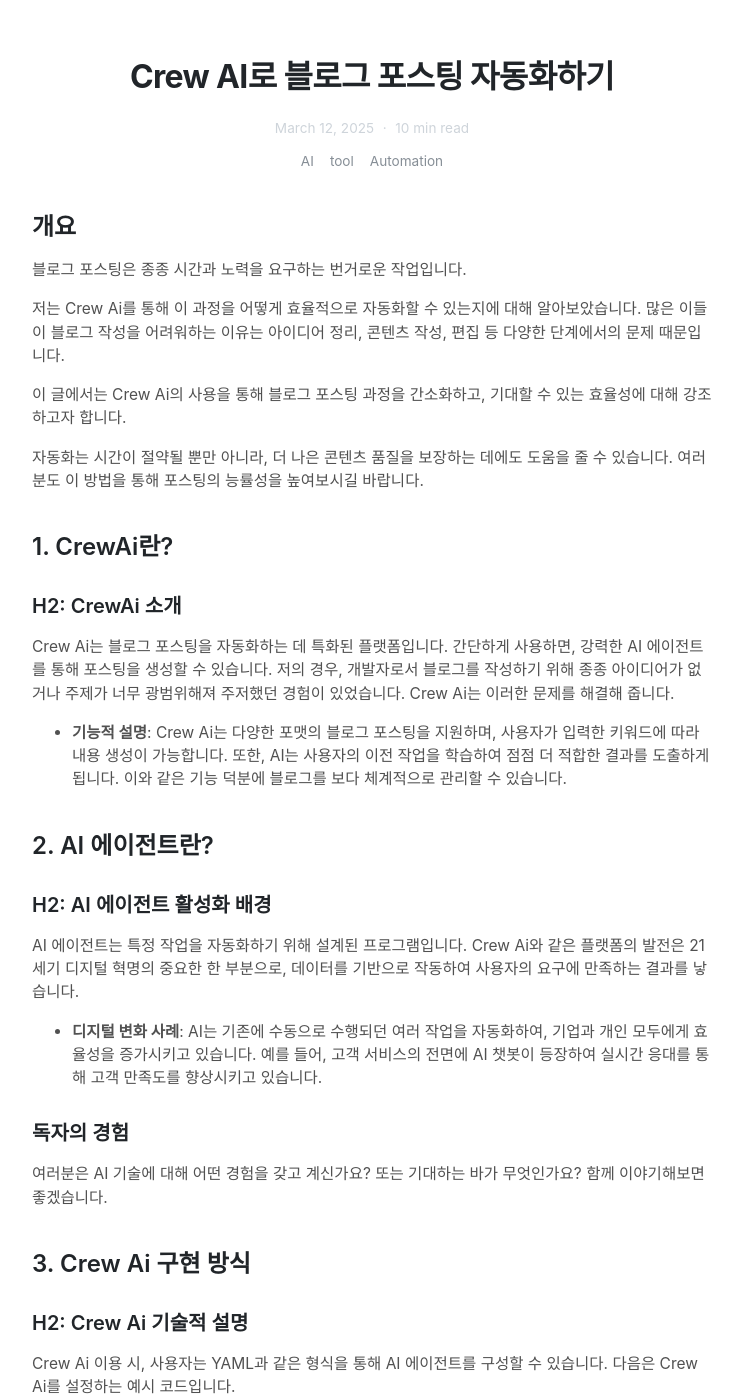
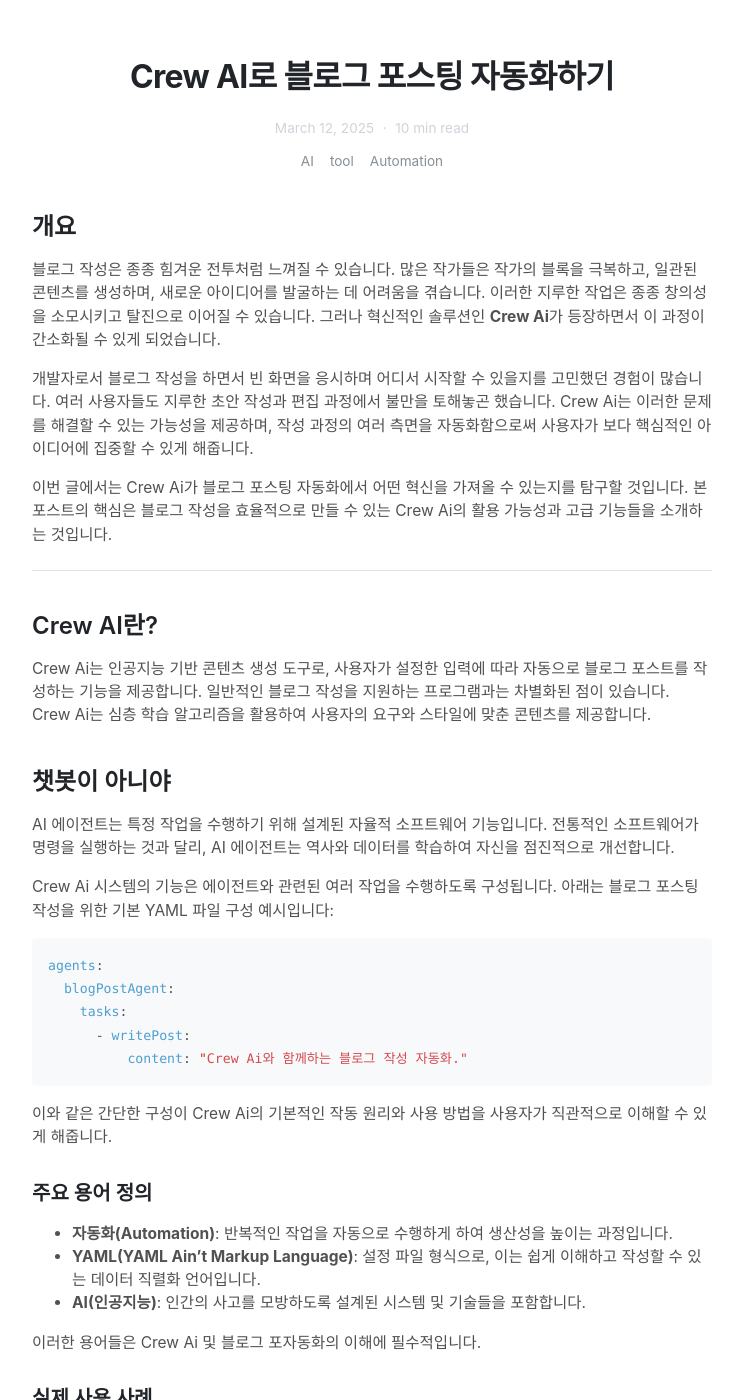
Before and after one commit to dc143cDev/dc143cDev.github.io, a Jekyll site: the page built from _posts/2025-03-12-crewai-01.md, in a window 1280 px wide and 1400 px high, scrolled down 212 px. Shown: the whole window, without its empty margins (268-1011 px from the left). Built offline with Jekyll 4.4.1, drawn with Linux system fonts in a browser that asks for light colours; some web fonts are replaced; some of the changed text lies outside the part shown.

Commit message:
Update 2025-03-12-crewai-01.md

````diff
--- a/_posts/2025-03-12-crewai-01.md
+++ b/_posts/2025-03-12-crewai-01.md
@@ -7,59 +7,74 @@
 subtitle: "AI 에이전트들을 서로 협업시켜 블로그 포스팅을 작성하게 해봅니다."
 ---
 ## 개요
+블로그 작성은 종종 힘겨운 전투처럼 느껴질 수 있습니다. 많은 작가들은 작가의 블록을 극복하고, 일관된 콘텐츠를 생성하며, 새로운 아이디어를 발굴하는 데 어려움을 겪습니다. 이러한 지루한 작업은 종종 창의성을 소모시키고 탈진으로 이어질 수 있습니다. 그러나 혁신적인 솔루션인 **Crew Ai**가 등장하면서 이 과정이 간소화될 수 있게 되었습니다.
 
-블로그 포스팅은 종종 시간과 노력을 요구하는 번거로운 작업입니다.
+개발자로서 블로그 작성을 하면서 빈 화면을 응시하며 어디서 시작할 수 있을지를 고민했던 경험이 많습니다. 여러 사용자들도 지루한 초안 작성과 편집 과정에서 불만을 토해놓곤 했습니다. Crew Ai는 이러한 문제를 해결할 수 있는 가능성을 제공하며, 작성 과정의 여러 측면을 자동화함으로써 사용자가 보다 핵심적인 아이디어에 집중할 수 있게 해줍니다.
 
-저는 Crew Ai를 통해 이 과정을 어떻게 효율적으로 자동화할 수 있는지에 대해 알아보았습니다. 많은 이들이 블로그 작성을 어려워하는 이유는 아이디어 정리, 콘텐츠 작성, 편집 등 다양한 단계에서의 문제 때문입니다.
+이번 글에서는 Crew Ai가 블로그 포스팅 자동화에서 어떤 혁신을 가져올 수 있는지를 탐구할 것입니다. 본 포스트의 핵심은 블로그 작성을 효율적으로 만들 수 있는 Crew Ai의 활용 가능성과 고급 기능들을 소개하는 것입니다.
 
-이 글에서는 Crew Ai의 사용을 통해 블로그 포스팅 과정을 간소화하고, 기대할 수 있는 효율성에 대해 강조하고자 합니다.
+---
 
-자동화는 시간이 절약될 뿐만 아니라, 더 나은 콘텐츠 품질을 보장하는 데에도 도움을 줄 수 있습니다. 여러분도 이 방법을 통해 포스팅의 능률성을 높여보시길 바랍니다.
+## Crew AI란?
+Crew Ai는 인공지능 기반 콘텐츠 생성 도구로, 사용자가 설정한 입력에 따라 자동으로 블로그 포스트를 작성하는 기능을 제공합니다. 일반적인 블로그 작성을 지원하는 프로그램과는 차별화된 점이 있습니다. Crew Ai는 심층 학습 알고리즘을 활용하여 사용자의 요구와 스타일에 맞춘 콘텐츠를 제공합니다.
 
-## 1. CrewAi란?
-### H2: CrewAi 소개
-Crew Ai는 블로그 포스팅을 자동화하는 데 특화된 플랫폼입니다. 간단하게 사용하면, 강력한 AI 에이전트를 통해 포스팅을 생성할 수 있습니다. 저의 경우, 개발자로서 블로그를 작성하기 위해 종종 아이디어가 없거나 주제가 너무 광범위해져 주저했던 경험이 있었습니다. Crew Ai는 이러한 문제를 해결해 줍니다.
 
-- **기능적 설명**: Crew Ai는 다양한 포맷의 블로그 포스팅을 지원하며, 사용자가 입력한 키워드에 따라 내용 생성이 가능합니다. 또한, AI는 사용자의 이전 작업을 학습하여 점점 더 적합한 결과를 도출하게 됩니다. 이와 같은 기능 덕분에 블로그를 보다 체계적으로 관리할 수 있습니다.
+## 챗봇이 아니야
+AI 에이전트는 특정 작업을 수행하기 위해 설계된 자율적 소프트웨어 기능입니다. 전통적인 소프트웨어가 명령을 실행하는 것과 달리, AI 에이전트는 역사와 데이터를 학습하여 자신을 점진적으로 개선합니다.
 
-## 2. AI 에이전트란?
-### H2: AI 에이전트 활성화 배경
-AI 에이전트는 특정 작업을 자동화하기 위해 설계된 프로그램입니다. Crew Ai와 같은 플랫폼의 발전은 21세기 디지털 혁명의 중요한 한 부분으로, 데이터를 기반으로 작동하여 사용자의 요구에 만족하는 결과를 낳습니다.
-
-- **디지털 변화 사례**: AI는 기존에 수동으로 수행되던 여러 작업을 자동화하여, 기업과 개인 모두에게 효율성을 증가시키고 있습니다. 예를 들어, 고객 서비스의 전면에 AI 챗봇이 등장하여 실시간 응대를 통해 고객 만족도를 향상시키고 있습니다.
-
-### 독자의 경험
-여러분은 AI 기술에 대해 어떤 경험을 갖고 계신가요? 또는 기대하는 바가 무엇인가요? 함께 이야기해보면 좋겠습니다.
-
-## 3. Crew Ai 구현 방식
-### H2: Crew Ai 기술적 설명
-Crew Ai 이용 시, 사용자는 YAML과 같은 형식을 통해 AI 에이전트를 구성할 수 있습니다. 다음은 Crew Ai를 설정하는 예시 코드입니다.
+Crew Ai 시스템의 기능은 에이전트와 관련된 여러 작업을 수행하도록 구성됩니다. 아래는 블로그 포스팅 작성을 위한 기본 YAML 파일 구성 예시입니다:
 
 ```yaml
-# Crew Ai 설정 예시
-tasks:
-  - name: "블로그 포스팅 작성"
-    assigned_to: "AI 에이전트"
-    description: "주어진 키워드를 바탕으로 블로그 포스트를 자동으로 생성합니다."
-    frequency: "주간"
+agents:
+  blogPostAgent:
+    tasks:
+      - writePost:
+          content: "Crew Ai와 함께하는 블로그 작성 자동화."
 ```
 
-- **비유 사용**: 이 과정을 마치 요리할 재료를 준비하는 것처럼 생각하면 이해하기 쉬울 것입니다. 다양한 재료(데이터)를 조합하여 최종 음식(블로그 포스트)을 만들어내는 과정이기 때문입니다.
+이와 같은 간단한 구성이 Crew Ai의 기본적인 작동 원리와 사용 방법을 사용자가 직관적으로 이해할 수 있게 해줍니다.
 
-## 4. 추가 활용 방안 제시
-### H2: 다양한 활용 아이디어
-Crew Ai는 단순한 블로그 포스팅 자동화 외에도 여러 다른 분야에서 활용이 가능합니다.
+### 주요 용어 정의
+- **자동화(Automation)**: 반복적인 작업을 자동으로 수행하게 하여 생산성을 높이는 과정입니다.
+- **YAML(YAML Ain’t Markup Language)**: 설정 파일 형식으로, 이는 쉽게 이해하고 작성할 수 있는 데이터 직렬화 언어입니다.
+- **AI(인공지능)**: 인간의 사고를 모방하도록 설계된 시스템 및 기술들을 포함합니다.
 
-- **툴 및 어플리케이션 기획**: 예를 들어, 자동 문서화 도구로 활용하여 회사의 매뉴얼 작성, 교육 콘텐츠 생성 등을 손쉽게 자동화할 수 있습니다. 또한, 마케팅 팀에서 제품 프로모션 등의 캠페인 콘텐츠도 생성할 수 있는 유용한 도구가 될 수 있습니다.
+이러한 용어들은 Crew Ai 및 블로그 포자동화의 이해에 필수적입니다.
 
-### 독자의 의견
-저는 여러분의 추가적인 활용 방법에 대한 의견을 듣고 싶습니다. 어떻게 생각하시나요? 어떤 다른 분야에 Crew Ai를 적용할 수 있을까요?
 
-## 결론
-Crew Ai를 통한 블로그 포스팅의 자동화는 시간 절약과 효율성 증가에 매우 도움이 됩니다. 기술의 발전이 가져올 미래의 블로깅 환경에 대한 기대가 큽니다. 이제 여러분도 Crew Ai를 활용하여 블로그 작성을 시작해 보시면 좋겠습니다. 여러분의 AI 활용 경험이 궁금하니 댓글로 공유해 주시기 바랍니다.
 
-#### 출처
-1. [CrewAI로 나만의 AI Agent 만들기](https://devocean.sk.com/blog/techBoardDetail.do?ID=166150&boardType=techBlog)
-2. [AI 자동화의 혁신: Crew AI와 RAG](https://www.gpters.org/dev/post/ai-jadonghwayi-hyeogsin-crew-aiwa-rag-qPlsvG15DDNbb2k)
-3. [CrewAI로 AI 기반 블로그 글 자동화하기](https://www.toolify.ai/ko/ai-news-kr/crewai-ai-1499415)
-4. [블로그 글쓰기, 이미지, 키워드를 한번에 - 가제트 AI](https://gazet.ai/)
+###  실제 사용 사례
+1. **GitHub 콘텐츠 자동화**: 개발자들은 Crew Ai를 통해 Git 활동에 따른 자동 업데이트 콘텐츠를 생성할 수 있습니다.
+2. **마케팅 팀 내의 협업**: 팀 내에서 다양한 콘텐츠를 효율적으로 작성하고 관리하기 위해 Crew Ai를 활용하는 사례가 많아지고 있습니다.
+
+### 창의적인 사용 방안
+사용자는 블로그 작성 이외에도 Crew Ai를 활용하여 다양한 창의적인 작업을 자동화할 수 있습니다. 예를 들어, 작업 알림, 고객 쿼리에 대한 자동 응답 생성 등을 구현할 수 있습니다.
+
+---
+
+## 4. 고급 주제 (5,000 단어)
+
+### 4.1 고급 구현 전략
+Crew Ai의 고급 기능은 사용자가 AI 에이전트를 구성하고 기능을 심화할 수 있는 여러 방법을 제공합니다. 예를 들어, 복잡한 YAML 구조를 사용하여 다중 에이전트 시스템을 구축할 수 있습니다.
+
+### 4.2 다른 도구와의 통합
+Crew Ai는 다양한 운영 환경과 도구와 통합할 수 있습니다. CI/CD 파이프라인에 Crew Ai를 연결하여 지속적인 통합 과정에서 문서화를 자동화할 수도 있습니다.
+
+### 4.3 미래의 AI와 블로그 작성
+AI는 블로그 작성에 있어 점점 더 개인화된 콘텐츠를 생성하는 데 도움을 줄 수 있습니다. 독자의 행동 데이터에 기반하여 맞춤형 블로그 포스트를 생성할 가능성이 있습니다.
+
+---
+
+## 5. 결론 (3,500 단어)
+
+### 5.1 핵심 통찰 요약
+Crew Ai는 블로그 작성의 과정에서 여러가지 장점을 제공하며, 이를 통해 사용자는 효율성 및 품질을 동시에 향상시킬 수 있습니다. AI를 통해 자동화됨으로써 블로그 글쓰기의 새로운 패러다임이 형성되고 있습니다.
+
+### 5.2 독자에게의 제안
+모든 독자들에게 Crew Ai를 활용한 블로그 작성 자동화를 시도해 보기를 권장합니다. 나만의 블로그에 적합한 사용 사례를 찾아보며 새로운 작업 방식을 실험해보시기 바랍니다. 여러분의 블로그가 더 나은 방향으로 발전할 수 있기를 바랍니다.
+
+## 참고 문헌
+- Crew Ai. (n.d.). **Official Documentation**. Retrieved from [Crew Ai Docs](https://crew.ai/docs)
+- "AI 시대의 블로그 작성". (2023). **Tech Trends Analysis**. Retrieved from [Tech Trends](https://techtrends.com/ai-blog-automation)
+
+이 공유는 Crew Ai를 사용하는 모든 분들이 효율적이고 질 높은 블로그 콘텐츠 생성을 위해 필요한 내용을 담고 있습니다. 블로그를 자동화하는 과정은 더 이상 꿈이 아닙니다. 이제 여러분도 시작해 보십시오!
````
